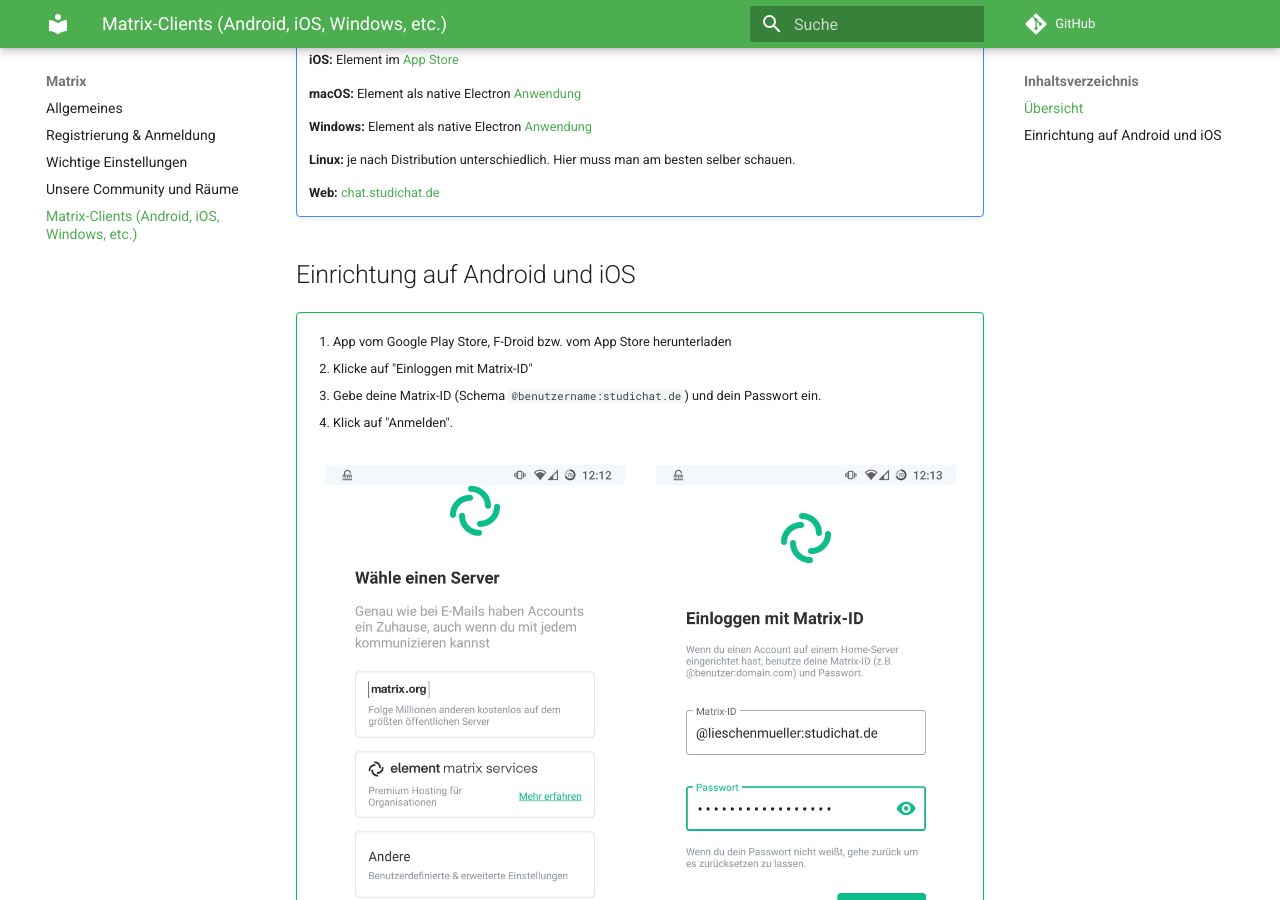
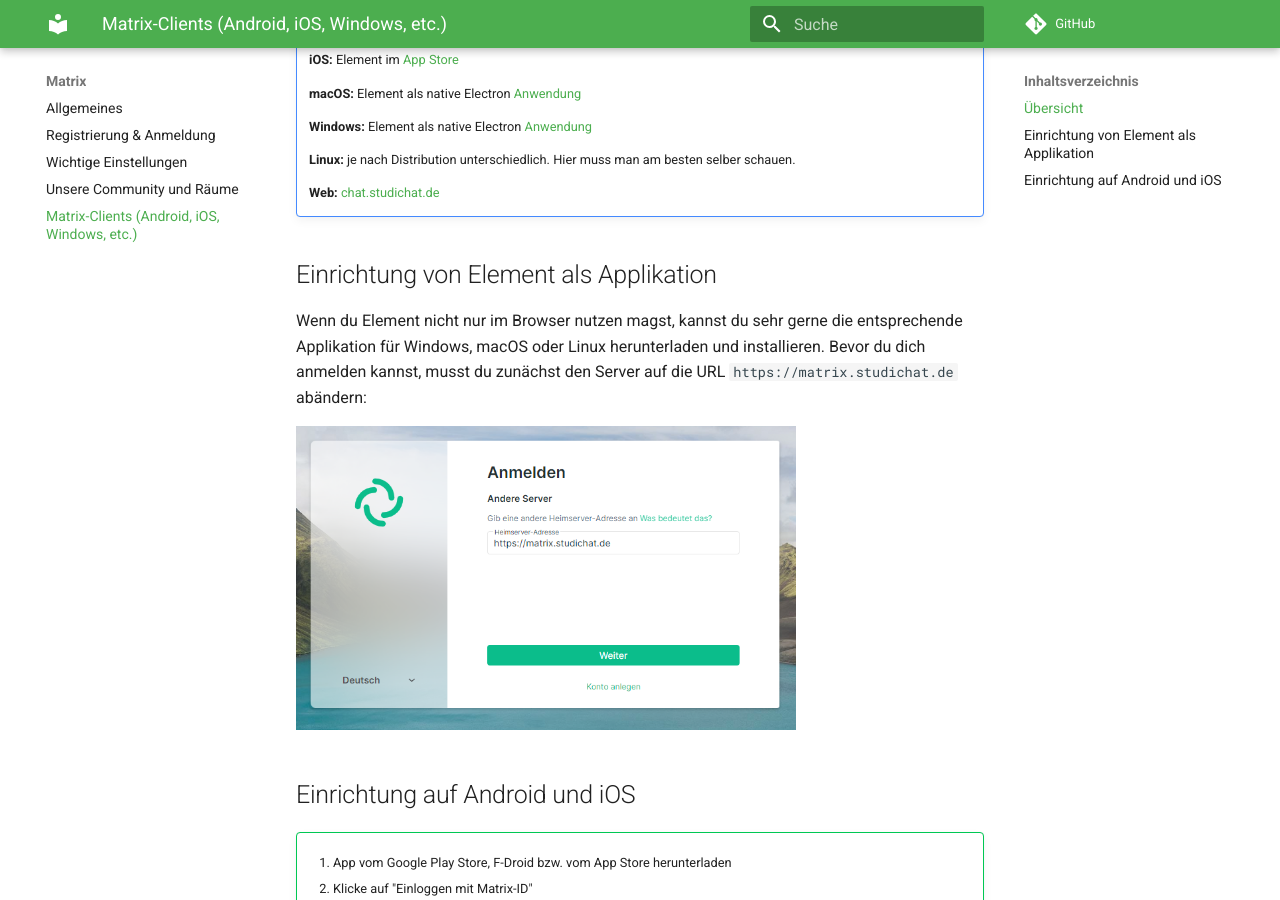
Before and after one commit to davidkopp/ersti-akademie-help, an MkDocs documentation site: the page built from docs/matrix-clients.md, in a window 1280 px wide and 900 px high, scrolled down 403 px. Built offline with MkDocs 1.6.1 and Material for MkDocs 9.7.7, drawn with Linux system fonts in a browser that asks for light colours; comment, search, counter and statistics services are not loaded.

Commit message:
Add information about address of homeserver

```diff
--- a/docs/matrix-clients.md
+++ b/docs/matrix-clients.md
@@ -19,6 +19,13 @@ Matrix-Clients (Android, iOS, Windows, etc.)
     **Linux:** je nach Distribution unterschiedlich. Hier muss man am besten selber schauen.
 
     **Web:** [chat.studichat.de](https://chat.studichat.de/)
+
+## Einrichtung von Element als Applikation
+
+Wenn du Element nicht nur im Browser nutzen magst, kannst du sehr gerne die entsprechende Applikation für Windows, macOS oder Linux herunterladen und installieren.
+Bevor du dich anmelden kannst, musst du zunächst den Server auf die URL `https://matrix.studichat.de` abändern:
+
+<img src="../img/matrix-anmelden-anderer-server.png" alt="Matrix anderer Server auswählen" width="500" />
 
 ## Einrichtung auf Android und iOS
 
```
Also changed, not shown: docs/matrix-registrierung.md (+2 -0 lines), docs/img/matrix-anmelden-anderer-server.png (added).
